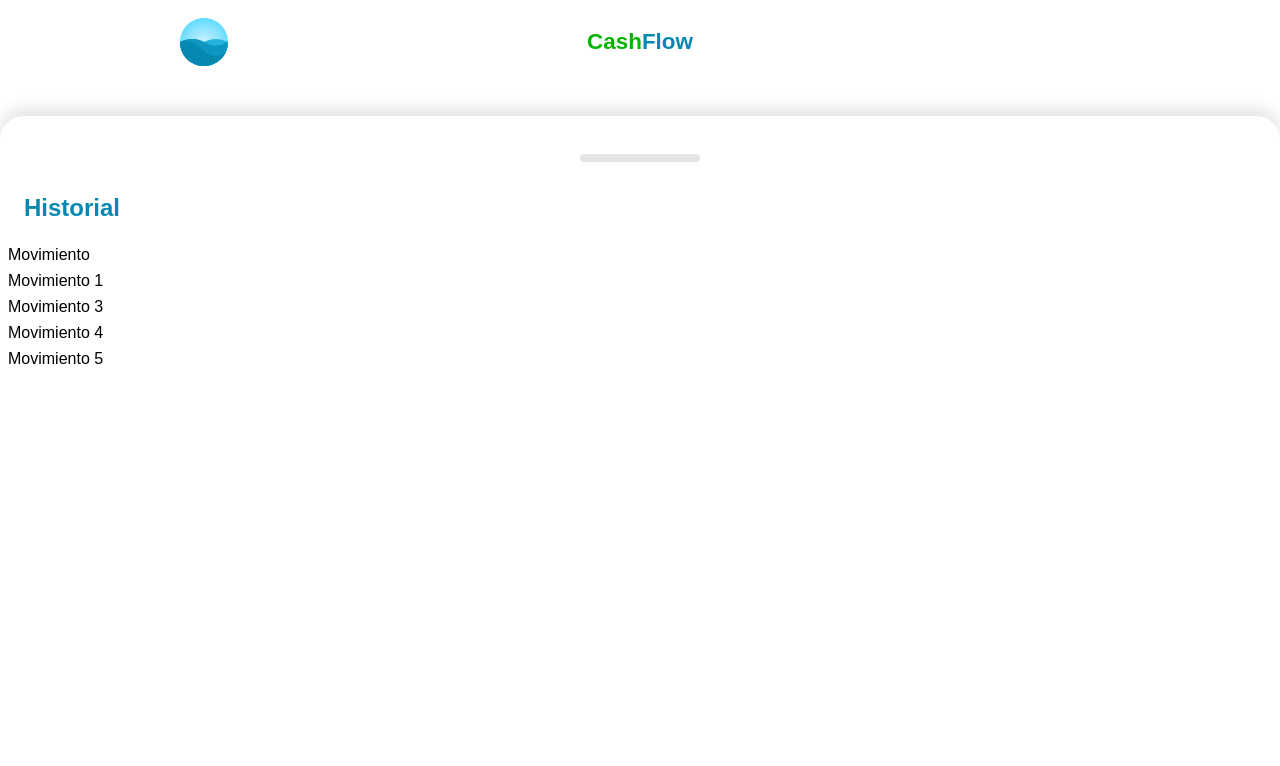
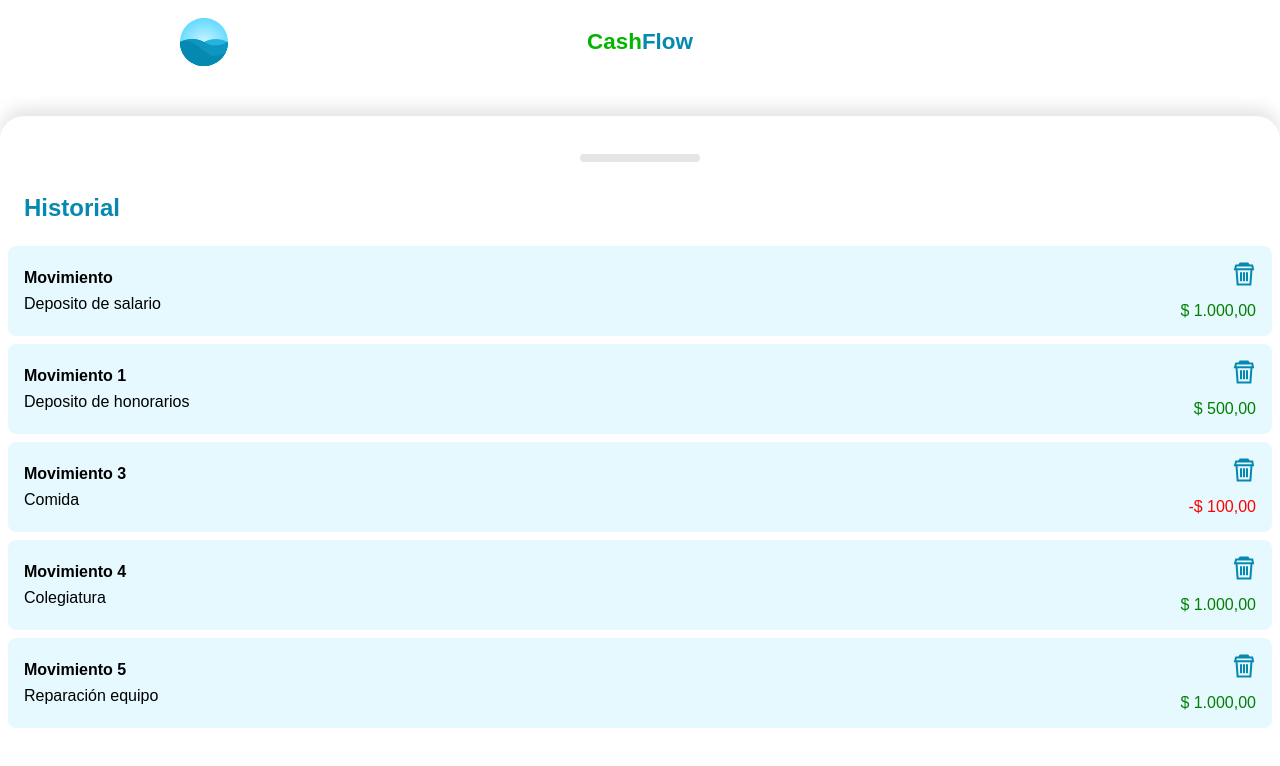
Before and after one commit to Andreseag/cashflow, a Vue app: page / in a window 1280 px wide. Both pictures are taken after a click on the element 640 px from the left and 758 px from the top of the page. Shown: the top 766 px of the page. Built offline with nearby package versions, Linux system fonts and the light colour scheme.

Commit message:
feat: add formater to currency and complete componenet movement :sparkles:

```diff
--- a/src/components/Movements/Movement.vue
+++ b/src/components/Movements/Movement.vue
@@ -1,10 +1,26 @@
 <template>
-  <div class="movement">{{ movement.title }}</div>
+  <div class="movement">
+    <div class="content">
+      <h4>
+        {{ movement.title }}
+      </h4>
+      <p>
+        {{ movement.description }}
+      </p>
+    </div>
+    <div class="action">
+      <img src="@/assets/trash-icon.svg" alt="Borrar" @click="remove" />
+      <p :class="[{ 'red': isNegative, 'green': !isNegative }]">
+        {{ amountCurrency }}
+      </p>
+    </div>
+  </div>
 </template>
 
 <script setup>
 
-import { defineProps } from "vue";
+import { currencyFormatter } from "@/utils";
+import { computed, defineProps, defineEmits } from "vue";
 
 const { movement } = defineProps({
   movement: {
@@ -13,6 +29,57 @@ const { movement } = defineProps({
   },
 });
 
+const amountCurrency = computed(() => {
+  return currencyFormatter.format(movement.amount);
+});
 
+const isNegative = computed(() => {
+  return movement.amount < 0;
+});
+
+const emit = defineEmits(["remove"]);
+
+const remove = () => {
+  emit("remove", movement.id);
+};
 
 </script>
+
+<style scoped>
+.movement {
+  display: flex;
+  justify-content: space-between;
+  align-items: center;
+  width: 100%;
+  padding: 16px;
+  background-color: #e6f9ff;
+  border-radius: 8px;
+  box-sizing: border-box;
+}
+.movement .content {
+  width: 100%;
+}
+.movement .action {
+  display: flex;
+  justify-content: space-between;
+  align-items: flex-end;
+  flex-direction: column;
+}
+h4,
+p {
+  margin: 0;
+  padding: 0;
+}
+h4 {
+  margin-bottom: 8px;
+}
+.movement .action img {
+  margin-bottom: 16px;
+}
+.red {
+    color: red;
+}
+.green {
+    color: green;
+}
+</style>
--- a/src/components/Movements/index.vue
+++ b/src/components/Movements/index.vue
@@ -4,7 +4,12 @@
       Historial
     </h2>
     <div class="content">
-      <Movement v-for="movement in movements" :key="movement.id" :movement="movement">
+      <Movement
+        v-for="movement in movements"
+        :key="movement.id"
+        :movement="movement"
+        @remove="removeMovement"
+      >
       </Movement>
     </div>
   </div>
@@ -22,7 +27,9 @@
   });
 
 
-  console.log("Movements: ", movements);
+  const removeMovement = (id) => {
+    console.log("Removing movement with id", id);
+  };
 
 </script>
 
--- a/src/components/Resume/index.vue
+++ b/src/components/Resume/index.vue
@@ -14,10 +14,7 @@
 
 <script>
 
-const currencyFormatter = new Intl.NumberFormat("es-CO", {
-  style: "currency",
-  currency: "COP",
-});
+import { currencyFormatter } from "@/utils";
 
 export default {
   props: {
--- /dev/null
+++ b/src/utils/currency.js
@@ -0,0 +1,4 @@
+export const currencyFormatter = new Intl.NumberFormat("es-CO", {
+  style: "currency",
+  currency: "COP",
+});
--- /dev/null
+++ b/src/utils/index.js
@@ -0,0 +1,3 @@
+import { currencyFormatter } from "./currency";
+
+export { currencyFormatter };
```
